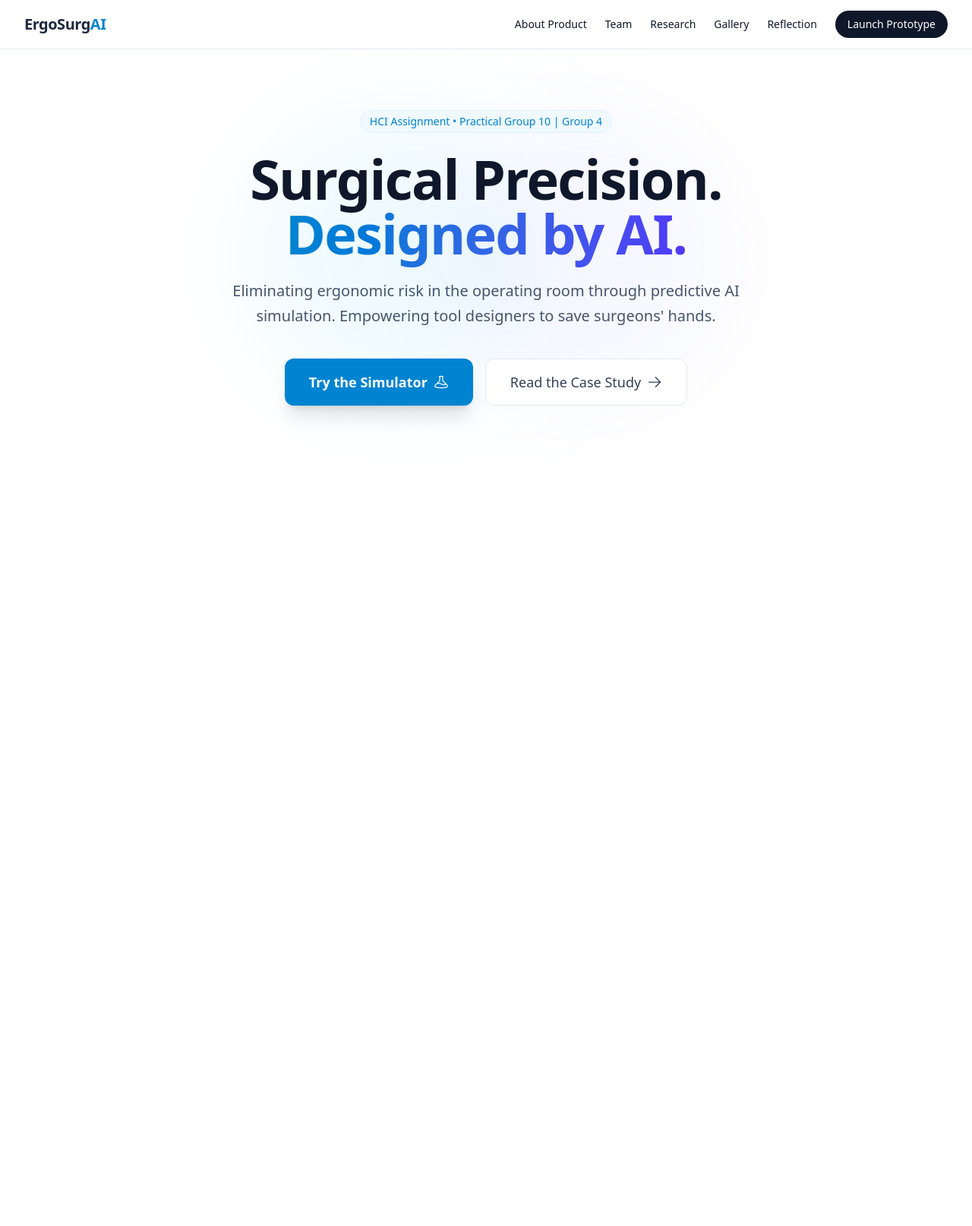
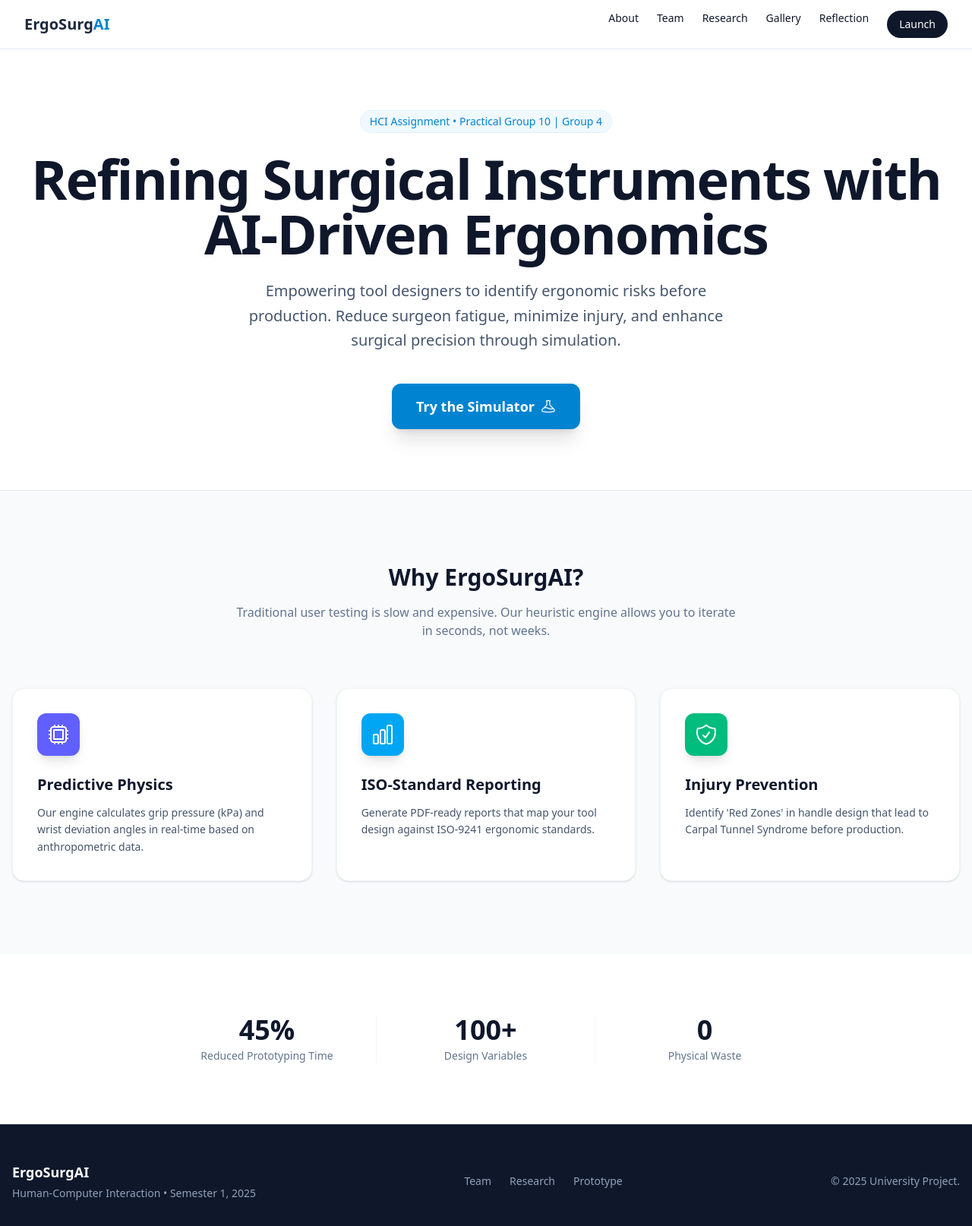
Before and after one commit to darrancebeh/hci-assignment-website, a Next.js app: page / in a window 1280 px wide. Shown: the top 1614 px of the page at 76% size. Before the commit the page ends 800 px from the top, so only its background shows below. Built offline with nearby package versions, Linux system fonts and the light colour scheme.

Commit message:
milestone

```diff
--- a/src/app/page.tsx
+++ b/src/app/page.tsx
@@ -1,62 +1,125 @@
 import Link from "next/link";
-import { ArrowRightIcon, BeakerIcon } from "@heroicons/react/24/outline";
+import { ArrowRightIcon, BeakerIcon, ChartBarIcon, CpuChipIcon, ShieldCheckIcon } from "@heroicons/react/24/outline";
 
 export default function Home() {
   return (
     <div className="min-h-screen bg-white text-slate-900 font-sans">
-      {/* NAVIGATION */}
+      {/* Standard Nav would go here */}
       <nav className="sticky top-0 z-50 bg-white/80 backdrop-blur-md border-b border-slate-200">
-        <div className="max-w-7xl mx-auto px-4 sm:px-6 lg:px-8">
-          <div className="flex justify-between h-16 items-center">
-            <Link href="/" className="font-bold text-xl tracking-tight text-slate-800">
-              ErgoSurg<span className="text-sky-600">AI</span>
-            </Link>
-            <div className="hidden md:flex space-x-6 items-center text-sm font-medium">
-              <Link href="/about" className="hover:text-sky-600 transition">About Product</Link>
-              <Link href="/team" className="hover:text-sky-600 transition">Team</Link>
-              <Link href="/research" className="hover:text-sky-600 transition">Research</Link>
-              <Link href="/gallery" className="hover:text-sky-600 transition">Gallery</Link>
-              <Link href="/reflection" className="hover:text-sky-600 transition">Reflection</Link>
-              <Link href="/prototypes" className="bg-slate-900 text-white px-4 py-2 rounded-full hover:bg-slate-800 transition">
-                Launch Prototype
-              </Link>
-            </div>
+        <div className="max-w-7xl mx-auto px-4 sm:px-6 lg:px-8 flex justify-between h-16 items-center">
+          <Link href="/" className="font-bold text-xl text-slate-800">ErgoSurg<span className="text-sky-600">AI</span></Link>
+          <div className="hidden md:flex space-x-6 text-sm font-medium">
+             <Link href="/about">About</Link><Link href="/team">Team</Link><Link href="/research">Research</Link><Link href="/gallery">Gallery</Link><Link href="/reflection">Reflection</Link><Link href="/prototypes" className="bg-slate-900 text-white px-4 py-2 rounded-full">Launch</Link>
           </div>
         </div>
       </nav>
 
-      {/* HERO SECTION */}
-      <section className="relative pt-20 pb-32 overflow-hidden">
+      {/* HERO */}
+      <section className="relative pt-20 pb-20 overflow-hidden">
         <div className="max-w-7xl mx-auto px-4 text-center relative z-10">
-          <div className="inline-flex items-center rounded-full bg-sky-50 px-3 py-1 text-sm font-medium text-sky-600 mb-6 border border-sky-100">
+          <span className="inline-flex items-center rounded-full bg-sky-50 px-3 py-1 text-sm font-medium text-sky-600 mb-6 border border-sky-100">
             HCI Assignment • Practical Group 10 | Group 4
-          </div>
+          </span>
           <h1 className="text-5xl md:text-7xl font-extrabold tracking-tight text-slate-900 mb-6">
-            Surgical Precision.<br/>
-            <span className="text-transparent bg-clip-text bg-gradient-to-r from-sky-600 to-indigo-600">
-              Designed by AI.
-            </span>
+            Refining Surgical Instruments with
+AI-Driven Ergonomics
+<br/>
           </h1>
           <p className="mt-4 text-xl text-slate-600 max-w-2xl mx-auto mb-10 leading-relaxed">
-            Eliminating ergonomic risk in the operating room through predictive AI simulation.
-            Empowering tool designers to save surgeons' hands.
+            Empowering tool designers to identify ergonomic risks before production. Reduce surgeon fatigue, minimize injury, and enhance surgical precision through simulation.
+
           </p>
           <div className="flex justify-center gap-4">
             <Link href="/prototypes" className="flex items-center gap-2 bg-sky-600 hover:bg-sky-700 text-white px-8 py-4 rounded-xl text-lg font-bold transition shadow-xl hover:-translate-y-1">
               Try the Simulator <BeakerIcon className="w-5 h-5"/>
             </Link>
-            <Link href="/about" className="flex items-center gap-2 bg-white border border-slate-200 hover:bg-slate-50 text-slate-700 px-8 py-4 rounded-xl text-lg font-medium transition">
-              Read the Case Study <ArrowRightIcon className="w-5 h-5"/>
-            </Link>
           </div>
         </div>
+      </section>
 
-        {/* Abstract Background Blobs */}
-        <div className="absolute top-0 left-1/2 -translate-x-1/2 w-full h-full z-0 opacity-30 pointer-events-none">
-          <div className="absolute top-20 left-1/4 w-96 h-96 bg-sky-400 rounded-full mix-blend-multiply filter blur-3xl opacity-20 animate-blob"></div>
-          <div className="absolute top-20 right-1/4 w-96 h-96 bg-indigo-400 rounded-full mix-blend-multiply filter blur-3xl opacity-20 animate-blob animation-delay-2000"></div>
+      {/* FEATURE GRID (NEW) */}
+      <section className="py-24 bg-slate-50 border-t border-slate-200">
+        <div className="max-w-7xl mx-auto px-4">
+          <div className="text-center mb-16">
+            <h2 className="text-3xl font-bold text-slate-900 mb-4">Why ErgoSurgAI?</h2>
+            <p className="text-slate-500 max-w-2xl mx-auto">Traditional user testing is slow and expensive. Our heuristic engine allows you to iterate in seconds, not weeks.</p>
+          </div>
+
+          <div className="grid md:grid-cols-3 gap-8">
+            <FeatureCard
+              icon={<CpuChipIcon className="w-8 h-8 text-white"/>}
+              color="bg-indigo-500"
+              title="Predictive Physics"
+              desc="Our engine calculates grip pressure (kPa) and wrist deviation angles in real-time based on anthropometric data."
+            />
+            <FeatureCard
+              icon={<ChartBarIcon className="w-8 h-8 text-white"/>}
+              color="bg-sky-500"
+              title="ISO-Standard Reporting"
+              desc="Generate PDF-ready reports that map your tool design against ISO-9241 ergonomic standards."
+            />
+            <FeatureCard
+              icon={<ShieldCheckIcon className="w-8 h-8 text-white"/>}
+              color="bg-emerald-500"
+              title="Injury Prevention"
+              desc="Identify 'Red Zones' in handle design that lead to Carpal Tunnel Syndrome before production."
+            />
+          </div>
         </div>
       </section>
+
+      {/* TRUST / IMPACT (NEW) */}
+      <section className="py-20 bg-white">
+        <div className="max-w-4xl mx-auto px-4 text-center">
+           <div className="grid grid-cols-3 divide-x divide-slate-100">
+              <div>
+                <div className="text-4xl font-black text-slate-900 mb-1">45%</div>
+                <div className="text-sm text-slate-500 font-medium">Reduced Prototyping Time</div>
+              </div>
+              <div>
+                <div className="text-4xl font-black text-slate-900 mb-1">100+</div>
+                <div className="text-sm text-slate-500 font-medium">Design Variables</div>
+              </div>
+              <div>
+                <div className="text-4xl font-black text-slate-900 mb-1">0</div>
+                <div className="text-sm text-slate-500 font-medium">Physical Waste</div>
+              </div>
+           </div>
+        </div>
+      </section>
+
+      {/* FOOTER (NEW - Add this to the bottom of page.tsx) */}
+      <footer className="bg-slate-900 text-slate-400 py-12 border-t border-slate-800">
+        <div className="max-w-7xl mx-auto px-4 flex flex-col md:flex-row justify-between items-center gap-6">
+           <div>
+             <span className="text-white font-bold text-lg">ErgoSurgAI</span>
+             <p className="text-sm mt-1">Human-Computer Interaction • Semester 1, 2025</p>
+           </div>
+           <div className="flex gap-6 text-sm">
+             <Link href="/team" className="hover:text-white transition">Team</Link>
+             <Link href="/research" className="hover:text-white transition">Research</Link>
+             <Link href="/prototypes" className="hover:text-white transition">Prototype</Link>
+           </div>
+           <div className="text-sm">
+             © 2025 University Project.
+           </div>
+        </div>
+      </footer>
     </div>
   );
 }
+
+// Sub-component for cleanliness
+function FeatureCard({ icon, color, title, desc }: any) {
+  return (
+    <div className="bg-white p-8 rounded-2xl shadow-sm border border-slate-100 hover:shadow-xl transition-all duration-300 group hover:-translate-y-1">
+      <div className={`w-14 h-14 ${color} rounded-xl flex items-center justify-center mb-6 shadow-lg group-hover:scale-110 transition-transform`}>
+        {icon}
+      </div>
+      <h3 className="text-xl font-bold text-slate-900 mb-3">{title}</h3>
+      <p className="text-slate-600 leading-relaxed text-sm">
+        {desc}
+      </p>
+    </div>
+  )
+}
--- a/src/app/research/page.tsx
+++ b/src/app/research/page.tsx
@@ -3,69 +3,115 @@ import Link from "next/link";
 export default function ResearchPage() {
   return (
     <div className="min-h-screen bg-slate-50 font-sans text-slate-900">
+
+      {/* --- NAVIGATION --- */}
       <nav className="sticky top-0 z-50 bg-white/80 backdrop-blur-md border-b border-slate-200">
         <div className="max-w-7xl mx-auto px-4 sm:px-6 lg:px-8 flex justify-between h-16 items-center">
-          <Link href="/" className="font-bold text-xl text-slate-800">ErgoSurg<span className="text-sky-600">AI</span></Link>
+          <Link href="/" className="font-bold text-xl text-slate-800">
+            ErgoSurg<span className="text-sky-600">AI</span>
+          </Link>
           <div className="hidden md:flex space-x-6 text-sm font-medium">
-             <Link href="/about">About</Link><Link href="/team">Team</Link><Link href="/research" className="text-sky-600">Research</Link><Link href="/gallery">Gallery</Link><Link href="/reflection">Reflection</Link><Link href="/prototypes" className="bg-slate-900 text-white px-4 py-2 rounded-full">Launch</Link>
+             <Link href="/about" className="hover:text-sky-600 transition">About</Link>
+             <Link href="/team" className="hover:text-sky-600 transition">Team</Link>
+             <Link href="/research" className="text-sky-600">Research</Link>
+             <Link href="/gallery" className="hover:text-sky-600 transition">Gallery</Link>
+             <Link href="/reflection" className="hover:text-sky-600 transition">Reflection</Link>
+             <Link href="/prototypes" className="bg-slate-900 text-white px-4 py-2 rounded-full hover:bg-slate-800 transition">
+               Launch Prototype
+             </Link>
           </div>
         </div>
       </nav>
 
+      {/* --- MAIN CONTENT --- */}
       <main className="max-w-5xl mx-auto px-4 py-20">
-        <h1 className="text-4xl font-bold mb-12 text-center">Research Methodology</h1>
+        <div className="text-center mb-16">
+          <h1 className="text-4xl font-bold mb-4 text-slate-900">Research Methodology</h1>
+          <p className="text-slate-500 max-w-2xl mx-auto leading-relaxed">
+            Our iterative process followed the <strong>"Double Diamond"</strong> design approach:
+            Discovering user needs, Defining the problem, Developing solutions, and Delivering the final prototype.
+          </p>
+        </div>
 
-        <div className="space-y-12 relative before:absolute before:inset-0 before:ml-5 before:-translate-x-px md:before:mx-auto md:before:translate-x-0 before:h-full before:w-0.5 before:bg-gradient-to-b before:from-transparent before:via-slate-300 before:to-transparent">
+        <div className="relative">
+          {/* Vertical Center Line (Gradient) */}
+          <div className="absolute left-6 md:left-1/2 h-full w-0.5 bg-gradient-to-b from-sky-500 via-slate-300 to-transparent -translate-x-1/2"></div>
 
-          {/* Phase 1 */}
-          <div className="relative flex items-center justify-between md:justify-normal md:odd:flex-row-reverse group is-active">
-            <div className="flex items-center justify-center w-10 h-10 rounded-full border border-white bg-slate-300 group-[.is-active]:bg-sky-500 text-slate-500 group-[.is-active]:text-white shadow shrink-0 md:order-1 md:group-odd:-translate-x-1/2 md:group-even:translate-x-1/2">
-              1
-            </div>
-            <div className="w-[calc(100%-4rem)] md:w-[calc(50%-2.5rem)] bg-white p-6 rounded-xl shadow-sm border border-slate-200">
-              <h3 className="font-bold text-lg mb-2 text-slate-800">User Research</h3>
-              <p className="text-slate-600 text-sm">
-                Conducted semi-structured interviews with 5 surgeons to identify common pain points.
-                <br/><br/>
-                <strong>Key Finding:</strong> "Power Grip" instruments (like graspers) cause the most fatigue when the handle diameter is too small for the user's hand size.
-              </p>
-            </div>
+          <div className="space-y-12 md:space-y-24 pb-12">
+
+            {/* Step 1: User Research */}
+            <TimelineItem
+              step="01"
+              title="User Research (Discovery)"
+              desc="We conducted semi-structured interviews with 5 surgeons to identify common pain points. We found that 'Power Grip' instruments (like graspers) cause the most fatigue when the handle diameter is improper for the surgeon's specific hand size."
+              side="left"
+              tag="Interviews"
+            />
+
+            {/* Step 2: Heuristic Evaluation */}
+            <TimelineItem
+              step="02"
+              title="Heuristic Evaluation (Define)"
+              desc="We evaluated early wireframes against Nielsen's 10 Usability Heuristics. A critical finding was that 'Visibility of System Status' was poor—users didn't know if the simulation was running or idle. We fixed this by adding the live console log and progress bars."
+              side="right"
+              tag="Nielsen's 10"
+            />
+
+            {/* Step 3: Usability Testing */}
+            <TimelineItem
+              step="03"
+              title="Usability Testing (Develop)"
+              desc="We tested the high-fidelity prototype with 3 users simulating the role of 'Tool Designers.' The addition of the 'AI Solver' button reduced the Optimization Task completion time by 45% compared to manual slider adjustment alone."
+              side="left"
+              tag="Testing"
+            />
+
+             {/* Step 4: Final Refinement */}
+             <TimelineItem
+              step="04"
+              title="Final Refinement (Deliver)"
+              desc="Incorporated feedback to add the 'Split Comparison' mode, allowing designers to visually overlay the original baseline geometry against their new iteration to ensure manufacturing constraints were met."
+              side="right"
+              tag="Polish"
+            />
           </div>
-
-          {/* Phase 2 */}
-          <div className="relative flex items-center justify-between md:justify-normal md:odd:flex-row-reverse group is-active">
-            <div className="flex items-center justify-center w-10 h-10 rounded-full border border-white bg-slate-300 group-[.is-active]:bg-sky-500 text-slate-500 group-[.is-active]:text-white shadow shrink-0 md:order-1 md:group-odd:-translate-x-1/2 md:group-even:translate-x-1/2">
-              2
-            </div>
-            <div className="w-[calc(100%-4rem)] md:w-[calc(50%-2.5rem)] bg-white p-6 rounded-xl shadow-sm border border-slate-200">
-              <h3 className="font-bold text-lg mb-2 text-slate-800">Heuristic Evaluation</h3>
-              <p className="text-slate-600 text-sm">
-                Evaluated the initial prototype against Nielsen's 10 Usability Heuristics.
-                <br/><br/>
-                <strong>Issue Found:</strong> "Visibility of System Status" was poor—users didn't know if the simulation was running or idle.
-                <br/>
-                <strong>Fix:</strong> Added a console log and progress bars.
-              </p>
-            </div>
-          </div>
-
-          {/* Phase 3 */}
-          <div className="relative flex items-center justify-between md:justify-normal md:odd:flex-row-reverse group is-active">
-            <div className="flex items-center justify-center w-10 h-10 rounded-full border border-white bg-slate-300 group-[.is-active]:bg-sky-500 text-slate-500 group-[.is-active]:text-white shadow shrink-0 md:order-1 md:group-odd:-translate-x-1/2 md:group-even:translate-x-1/2">
-              3
-            </div>
-            <div className="w-[calc(100%-4rem)] md:w-[calc(50%-2.5rem)] bg-white p-6 rounded-xl shadow-sm border border-slate-200">
-              <h3 className="font-bold text-lg mb-2 text-slate-800">Usability Testing</h3>
-              <p className="text-slate-600 text-sm">
-                Tested the high-fidelity prototype with 3 users simulating the role of "Tool Designers."
-                <br/><br/>
-                <strong>Outcome:</strong> Users completed the "Optimization Task" in avg 45 seconds. The "AI Solver" button reduced cognitive load significantly.
-              </p>
-            </div>
-          </div>
-
         </div>
       </main>
     </div>
   );
 }
+
+// --- SUB-COMPONENT: TIMELINE ITEM ---
+function TimelineItem({ step, title, desc, side, tag }: { step: string, title: string, desc: string, side: 'left' | 'right', tag: string }) {
+  const isRight = side === 'right';
+
+  return (
+    <div className={`relative flex items-start md:items-center ${isRight ? 'md:flex-row-reverse' : ''}`}>
+
+      {/* Spacer for Desktop Layout to push content to one side */}
+      <div className="hidden md:block w-1/2"></div>
+
+      {/* The Central Dot */}
+      <div className="absolute left-6 md:left-1/2 -translate-x-1/2 w-12 h-12 rounded-full bg-white border-4 border-sky-500 flex items-center justify-center font-bold text-sky-700 shadow-lg z-10 mt-1 md:mt-0">
+        {step}
+      </div>
+
+      {/* The Content Card */}
+      <div className={`ml-20 md:ml-0 w-full md:w-[45%] ${isRight ? 'md:pl-12' : 'md:pr-12'}`}>
+        <div className="bg-white p-8 rounded-2xl shadow-sm border border-slate-200 hover:shadow-md hover:border-sky-300 transition-all duration-300 group relative overflow-hidden">
+          {/* Decorative Tag */}
+          <span className="absolute top-0 right-0 bg-slate-100 text-slate-500 text-[10px] font-bold px-3 py-1 rounded-bl-xl uppercase tracking-wider group-hover:bg-sky-500 group-hover:text-white transition-colors">
+            {tag}
+          </span>
+
+          <h3 className="font-bold text-xl text-slate-900 mb-3 group-hover:text-sky-600 transition-colors">
+            {title}
+          </h3>
+          <p className="text-slate-600 leading-relaxed text-sm">
+            {desc}
+          </p>
+        </div>
+      </div>
+    </div>
+  )
+}
--- a/src/app/team/page.tsx
+++ b/src/app/team/page.tsx
@@ -22,7 +22,7 @@ export default function TeamPage() {
 
       <main className="max-w-7xl mx-auto px-4 py-20">
         <div className="text-center mb-16">
-          <h1 className="text-4xl font-bold mb-4">Meet the Innovators</h1>
+          <h1 className="text-4xl font-bold mb-4">Meet the Team</h1>
           <p className="text-xl text-slate-600 max-w-2xl mx-auto">The collaborative minds bridging the gap between medical engineering and human-computer interaction.</p>
         </div>
 
```
Also changed, not shown: src/app/gallery/page.tsx (+73 -19 lines).
